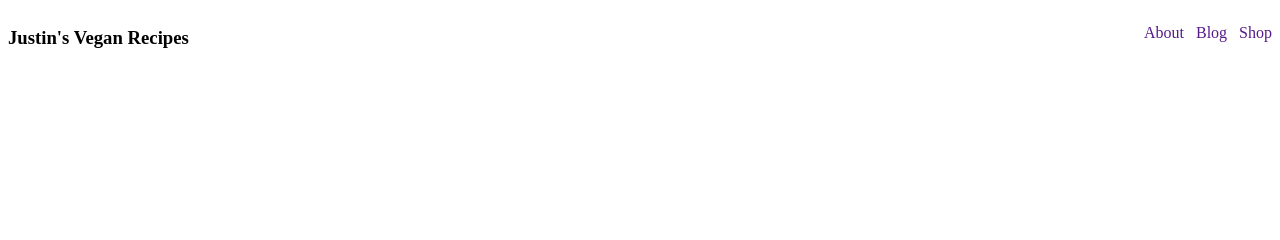
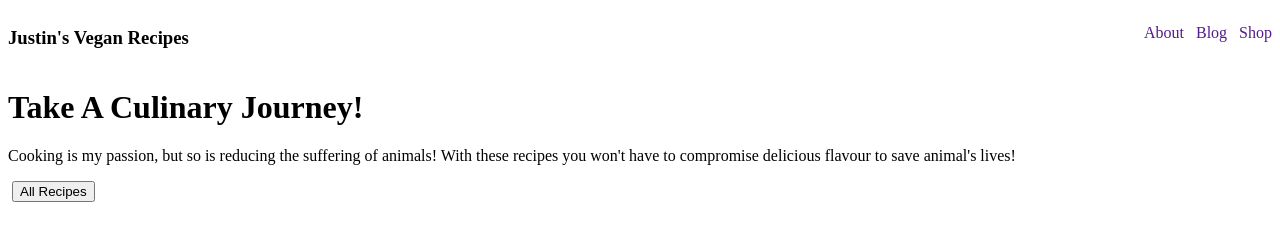
Before and after one commit to JustiniLinguini/landing-page, a plain HTML site: page index.html in a window 1280 px wide. Drawn offline with Linux system fonts and the light colour scheme.

Commit message:
add head content boilerplate

```diff
--- a/index.html
+++ b/index.html
@@ -18,5 +18,13 @@
           </ul>
       </div>
     </div>
+    <div class="head-content">
+        <h1 class="title">Take A Culinary Journey!</h1>
+        <p class="title-info">Cooking is my passion, but so is reducing the suffering of animals!
+            With these recipes you won't have to compromise delicious flavour to save animal's lives!
+        </p>
+        <img class="title-image">
+        <button class="title-button">All Recipes</button>
+    </div>
 </body>
 </html>
--- a/style.css
+++ b/style.css
@@ -16,6 +16,7 @@ a {
 .header {
     display: flex;
     justify-content: space-between;
+    margin-bottom: auto;
 }
 .header-link-container{
     display: flex;
```
